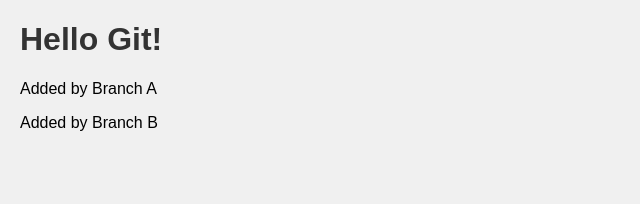
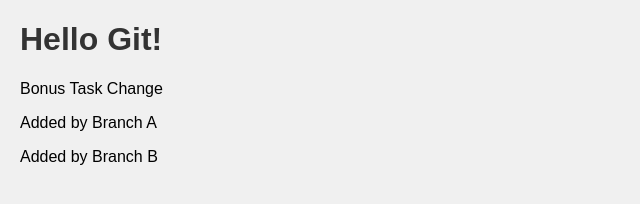
Before and after one commit to nirmalsamarawickrama/my-first-repo, a plain HTML site: page index.html in a window 1280 px wide. Shown: the whole page, without its empty margins (0-640 px from the left). Drawn offline with Linux system fonts and the light colour scheme.

Commit message:
Bonus Task

```diff
--- a/index.html
+++ b/index.html
@@ -9,6 +9,8 @@
     </body>
 </html>
 
+<p> Bonus Task Change </p>
+
 <p>Added by Branch A</p>
 
 <p>Added by Branch B</p>
```
